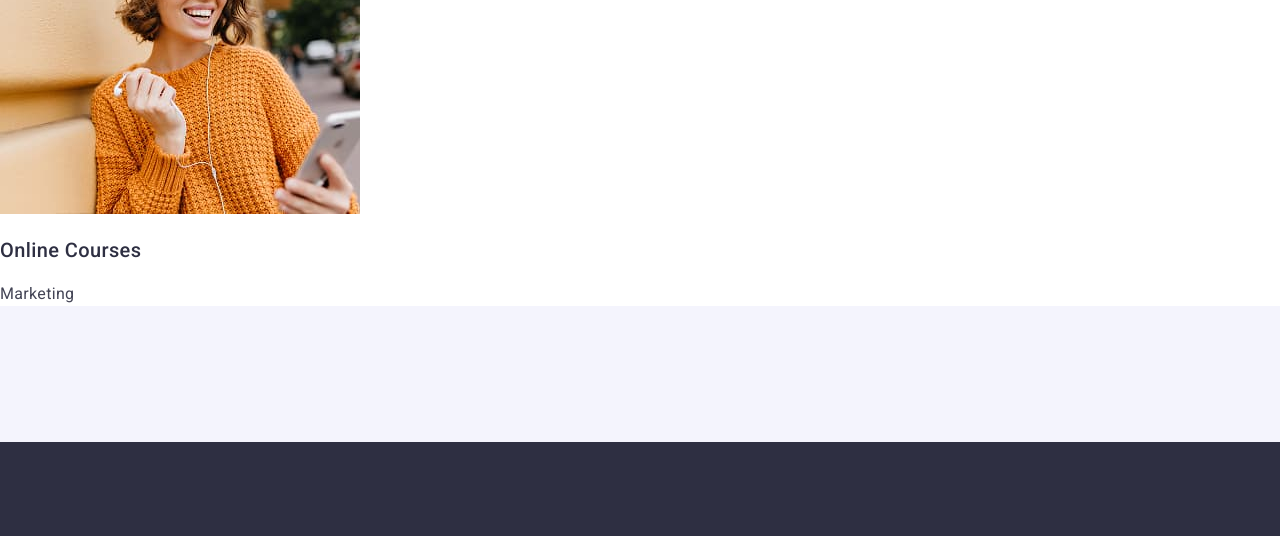
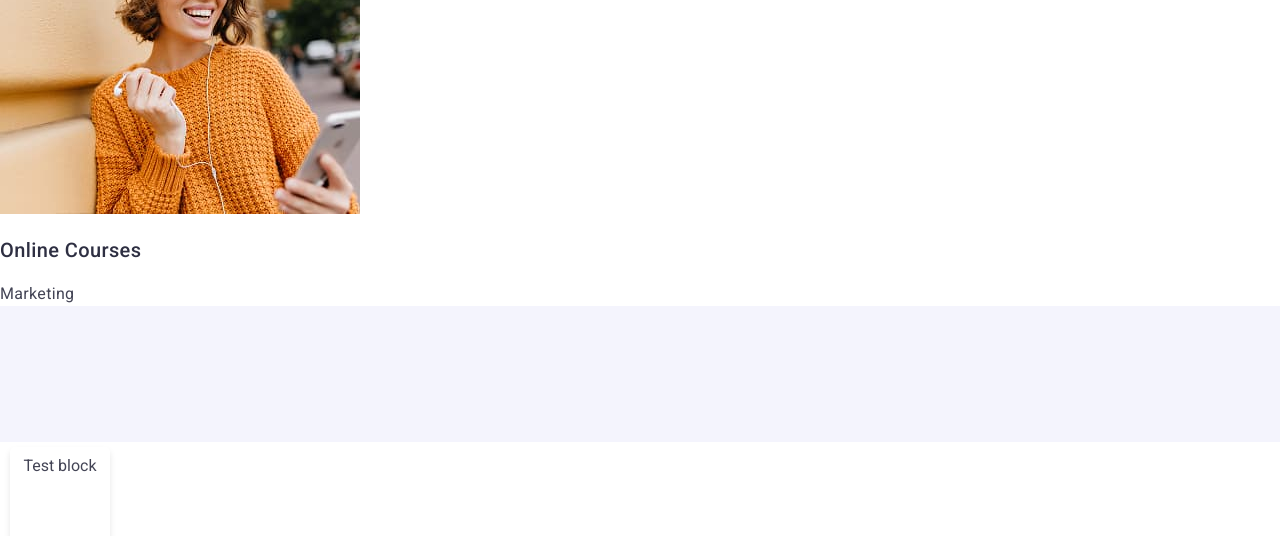
Before and after one commit to Dantegazza-bit/goit-markup-hw-02, a plain HTML site: page index.html in a window 1280 px wide. Shown: the part 5229-5765 px from the top of the page. Drawn offline with nearby package versions, Linux system fonts and the light colour scheme.

```diff
--- a/css/style.css
+++ b/css/style.css
@@ -186,3 +186,22 @@ ul {
   display: flex;
   gap: 24px;
 }
+
+.check-properties {
+  position: relative;
+  width: 100px;
+  height: 100px;
+  left: 10px;
+  top: 5px;
+  box-sizing: border-box;
+  display: flex;
+  align-items: center;
+  padding: 10px;
+  flex-direction: column;
+  gap: 10px;
+  border-radius: 5px;
+  box-shadow: 0 4px 6px rgba(0, 0, 0, 0.1);
+  order: 1;
+  flex-grow: 1;
+  border-bottom: 1px solid #000;
+}
--- a/index.html
+++ b/index.html
@@ -177,6 +177,7 @@
           </li>
         </ul>
       </section>
+      <section class="check-properties">Test block</section>
     </main>
 
     <footer class="footer" id="contacts">
```
